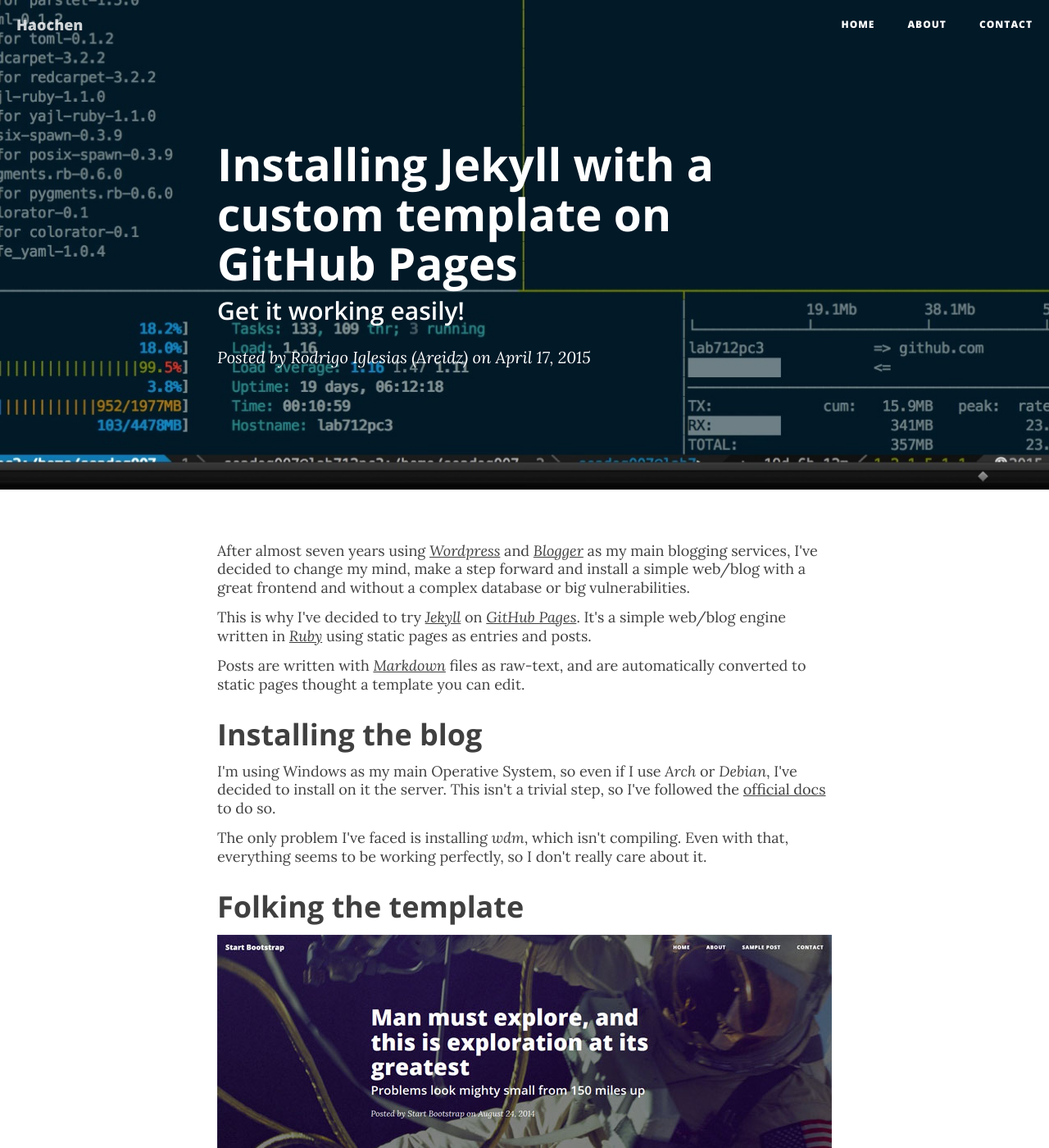
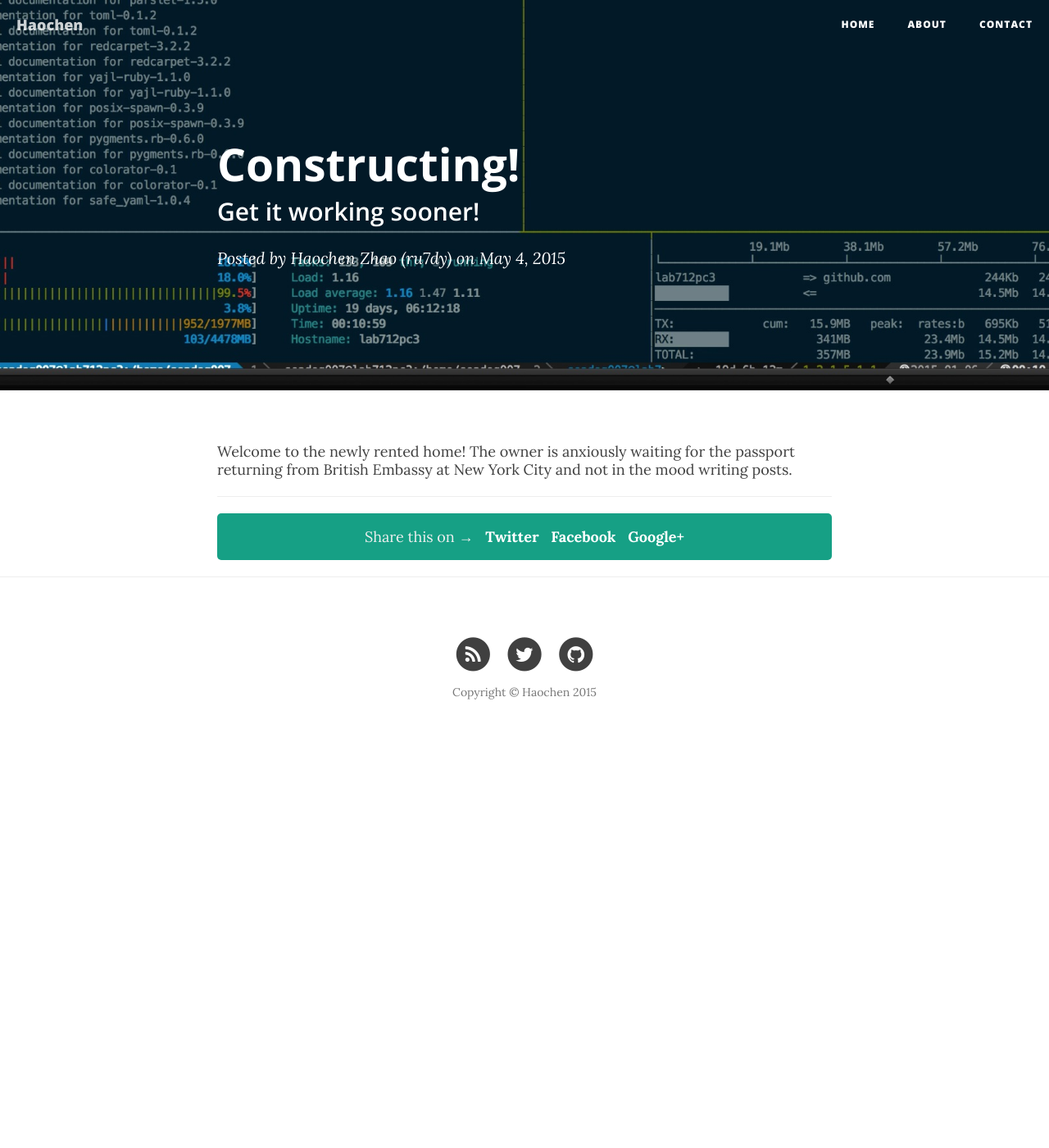
Before and after one commit to ru7dy/ru7dy.github.io, a Jekyll site: the page built from _posts/2015-04-17-installing-jekyll-github.markdown, in a window 1280 px wide and 1400 px high. Shown: the whole window at 82% size. Built offline with Jekyll 4.4.1, drawn with Linux system fonts in a browser that asks for light colours; nearby versions of some CDN libraries; comment, search, counter and statistics services are not loaded; some of the changed text lies outside the part shown.

Commit message:
update posts

```diff
--- a/_posts/2015-04-17-installing-jekyll-github.markdown
+++ b/_posts/2015-04-17-installing-jekyll-github.markdown
@@ -1,43 +1,12 @@
 ---
 layout:     post
 comments:	true
-title:      "Installing Jekyll with a custom template on GitHub Pages"
-subtitle:   "Get it working easily!"
-date:       2015-04-17 17:34:16
-author:     "Rodrigo Iglesias (Areidz)"
+title:      "Constructing!"
+subtitle:   "Get it working sooner!"
+date:       2015-05-04 03:07:16
+author:     "Haochen Zhao (ru7dy)"
 header-img: "img/post-bg-00.jpg"
 ---
 
 
-<p>After almost seven years using <i><a href="https://www.wordpress.com/">Wordpress</a></i> and <i><a href="https://www.blogger.com/">Blogger</a></i> as my main blogging services, I've decided to change my mind, make a step forward and install a simple web/blog with a great frontend and without a complex database or big vulnerabilities.</p>
-
-<p>This is why I've decided to try <i><a href="http://jekyllrb.com/">Jekyll</a></i> on <i><a href="https://pages.github.com/">GitHub Pages</a></i>. It's a simple web/blog engine written in <i><a href="https://www.ruby-lang.org">Ruby</a></i> using static pages as entries and posts.</p>
-
-<p>Posts are written with <i><a href="http://daringfireball.net/projects/markdown/">Markdown</a></i> files as raw-text, and are automatically converted to static pages thought a template you can edit. </p>
-
-<h2 class="section-heading">Installing the blog</h2>
-
-<p>I'm using Windows as my main Operative System, so even if I use <i>Arch</i> or <i>Debian</i>, I've decided to install on it the server. This isn't a trivial step, so I've followed the <a href="http://jekyll-windows.juthilo.com/">official docs</a> to do so.</p>
-
-<p>The only problem I've faced is installing <i>wdm</i>, which isn't compiling. Even with that, everything seems to be working perfectly, so I don't really care about it.</p>
-
-<h2 class="section-heading">Folking the template</h2>
-
-<img src="{{ site.baseurl }}/img/included-img-00.jpg" alt="Clean Blog preview">
-
-<p>After looking for any good template to start the blog, I found <i><a href="http://startbootstrap.com/template-overviews/clean-blog/">Clean Blog</a></i>, an amazing template by <i><a href="http://startbootstrap.com/">Start Bootstrap</a></i>.</p>
-
-<p>I've modified it to add support for <i>Disqus</i> following <a href="https://help.disqus.com/customer/portal/articles/472138-jekyll-installation-instructions">this tutorial</a>. Thanks to this, I have comments at the bottom of every post.</p>
-
-<p>Also, I've added share buttons following <a href="http://codingtips.kanishkkunal.in/share-buttons-jekyll/">this guide</a>. I've had to adapt it to my custom template by creating some new css and html files, loading the css file in <i>head.html</i> and the html one to the post template. Maybe you find it interesting.</p>
-
-<h2 class="section-heading">Useful links</h2>
-
-<p>To finish the post, I want to share some useful links:</p>
-
-<ul>
-	<li><b><a href="https://github.com/jekyll/jekyll/wiki/Sites">Examples</a></b>: Some examples of websites using <i>Jekyll</i>.</li>
-	<li><b><a href="http://jekyllrb.com/">Jekyll</a></b>: Main <i>Jekyll</i> website with install guides and configuration tutorials.</li>
-	<li><b><a href="http://jekyll-windows.juthilo.com/">Jekyll for Windows</a></b>: A website explaining how to install <i>Jekyll</i> on <i>Windows</i>.</li>
-	<li><b><a href="https://github.com/adam-p/markdown-here/wiki/Markdown-Cheatsheet">Markdown Cheatsheet</a></b>: Useful cheatsheet to write posts.</li>
-</ul>
+<p>Welcome to the newly rented home! The owner is anxiously waiting for the passport returning from British Embassy at New York City and not in the mood writing posts.</p>
```
